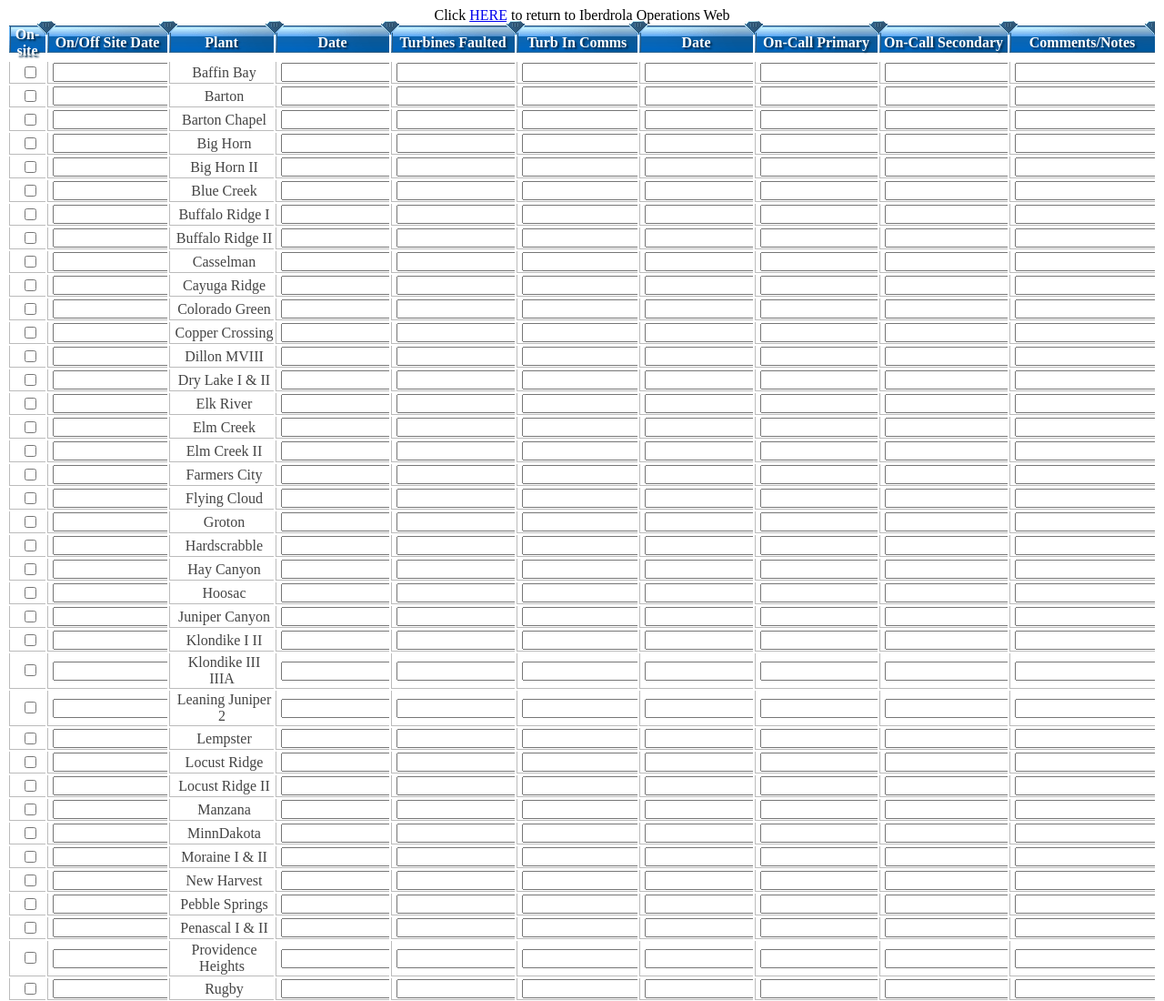
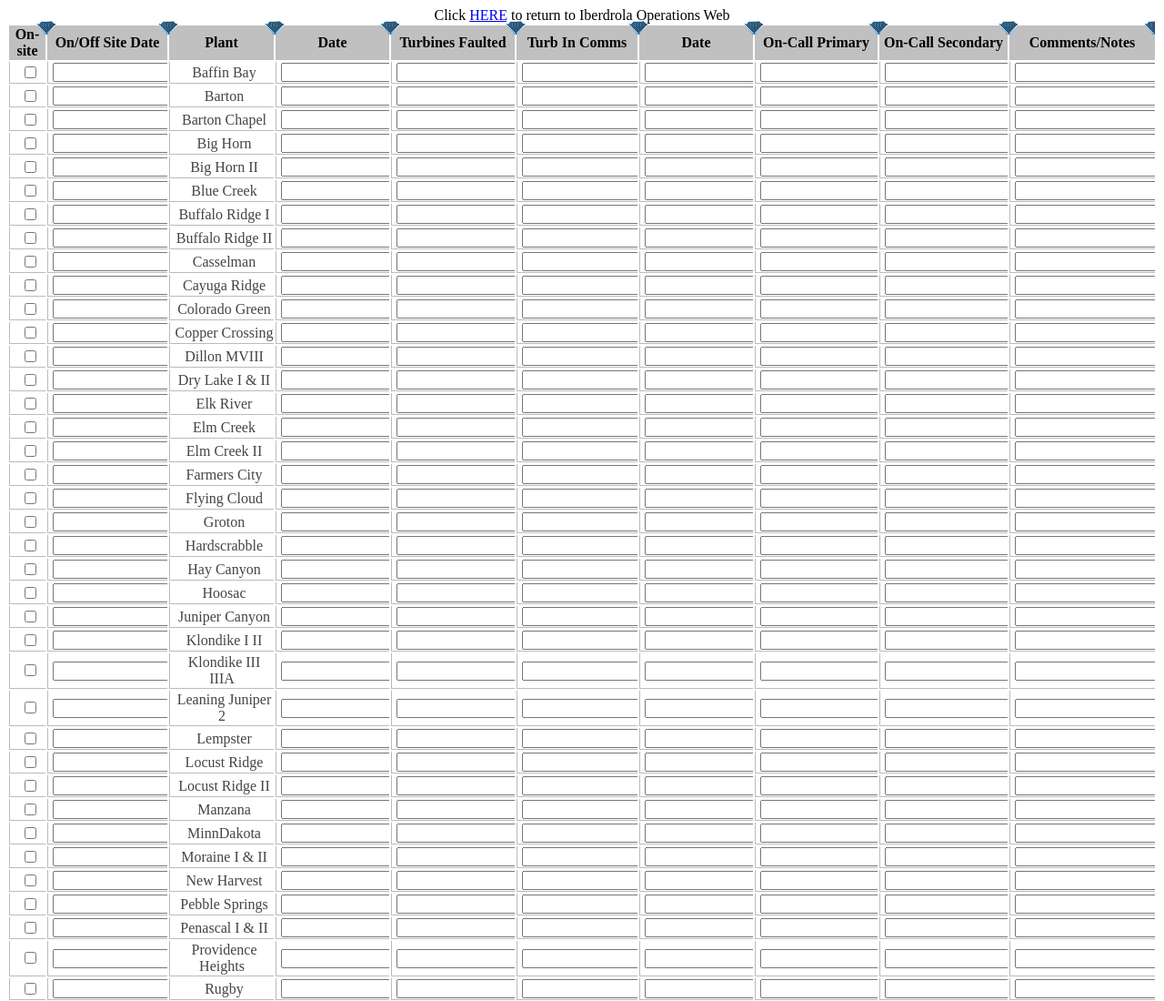
Before and after one commit to cheunste/shareTable, a plain HTML site: page index.html in a window 1280 px wide. Shown: the top 1100 px of the page at 91% size. Drawn offline with Linux system fonts and the light colour scheme; no server answers.

Commit message:
Changed table's header color and text font

```diff
--- a/css/main.css
+++ b/css/main.css
@@ -21,11 +21,13 @@ header{
 }
 
 th{
-   height:30px;
-   background-repeat:no-repeat;
-   color:white;
-   text-shadow: #012b4d 2px 2px 2px;
-   text-align: center;
+	//background-image:url('../img/th.png');
+	background-color:silver;
+	color:black;
+	font-size:16px;
+	height:30px;
+	background-repeat:no-repeat;
+	text-align: center;
 }
 
 td{
@@ -87,12 +89,13 @@ td.bottom{
 }
 
 th{
-   background-image:url('../img/th.png');
-   height:30px;
-   background-repeat:no-repeat;
-   color:white;
-   text-shadow: #012b4d 2px 2px 2px;
-   text-align: center;
+   //background-image:url('../img/th.png');
+   ////height:30px;
+   ////background-repeat:no-repeat;
+   //color:black;
+   ////text-shadow: #012b4d 2px 2px 2px;
+   //font-size:16px;
+   //text-align: center;
 }
 
 td{
```
